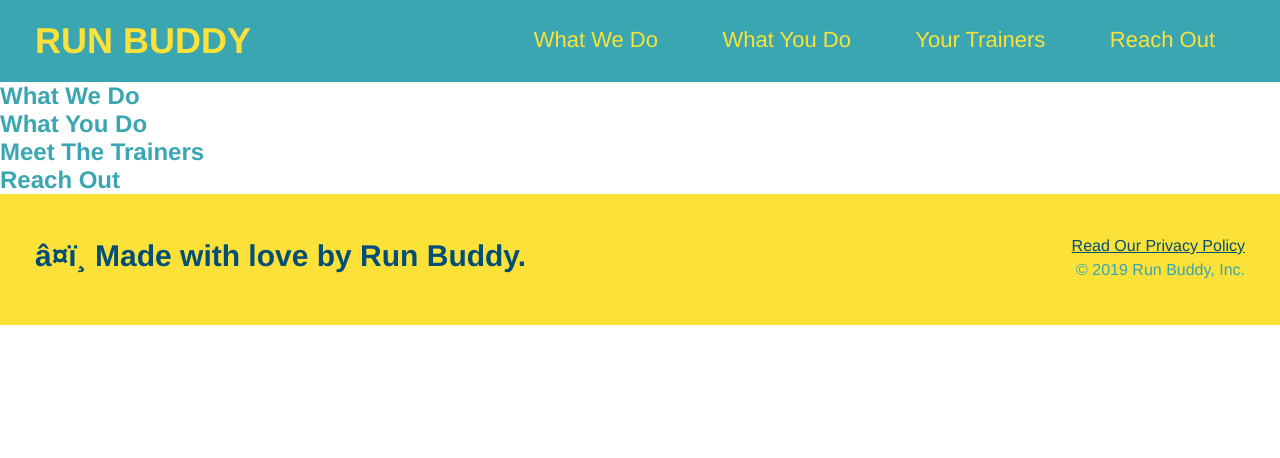
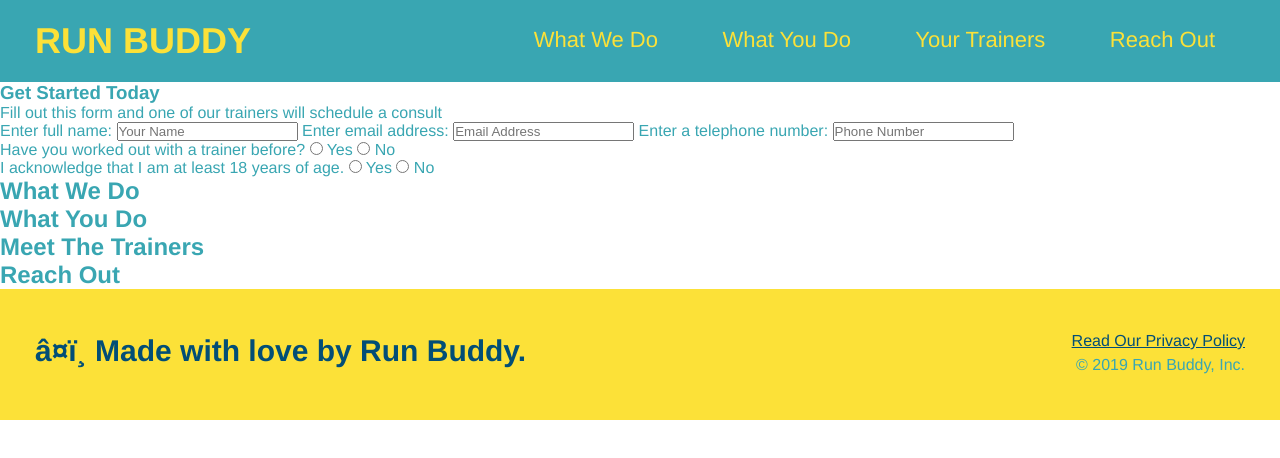
Before and after one commit to jacobsousa/Run-Buddy, a plain HTML site: page index.html in a window 1280 px wide. Drawn offline with Linux system fonts and the light colour scheme.

Commit message:
radiobuttons

```diff
--- a/index.html
+++ b/index.html
@@ -37,6 +37,33 @@
 
     <!-- hero/jumbotron -->
     <section>
+        <div>
+            <h3>Get Started Today</h3>
+            <p>Fill out this form and one of our trainers will schedule a consult</p>
+            <!--Add Form Element-->
+            <form>
+                <label for="name">Enter full name:</label>
+                <input type="text" placeholder="Your Name" name="name" id="name" />
+                <label for="email">Enter email address:</label>
+                <input type="text" placeholder="Email Address" name="email" id="email" />
+                <label for="phone">Enter a telephone number:</label>
+                <input type="text" placeholder="Phone Number" name="phone" id="phone"/>
+                <p>
+                    Have you worked out with a trainer before?
+                    <input type="radio" name="trainer-confirm" id="trainer-yes" />
+                    <label for="trainer-yes">Yes</label>
+                    <input type="radio" name="trainer-confirm" id="trainer-no" />
+                    <label for="trainer-no">No</label>
+                </p>
+                <p>
+                    I acknowledge that I am at least 18 years of age.
+                    <input type="radio" name="age-confirm"  id="age-yes"/>
+                    <label for="age-yes">Yes</label>
+                    <input type="radio" name="age-confirm" id="age-no"/>
+                    <label for="age-no">No</label>
+                </p>
+            </form>
+        </div>
     </section>
 
     <!-- "what we do" section -->
```
